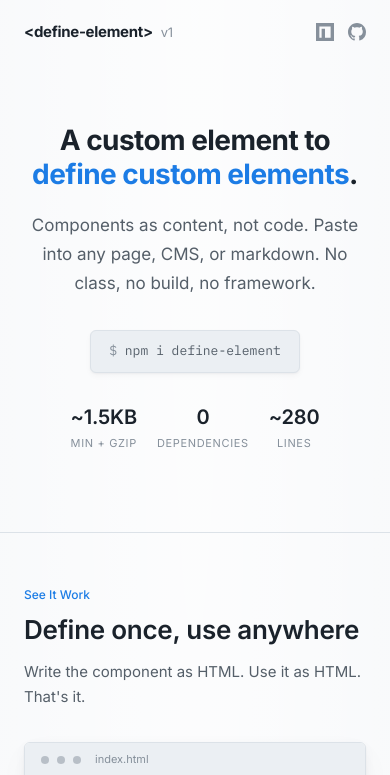
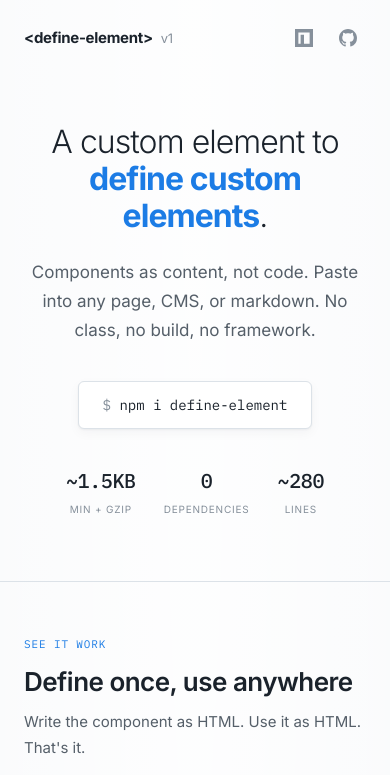
Before and after one commit to dy/define-element, a website: page index.html in a window 390 px wide. Shown: the top 775 px of the page. Drawn offline with Linux system fonts and the light colour scheme.

Commit message:
Update index.html

```diff
--- a/index.html
+++ b/index.html
@@ -3,9 +3,10 @@
 <head>
 <meta charset="UTF-8">
 <meta name="viewport" content="width=device-width, initial-scale=1.0">
+<meta name="description" content="A custom element to define custom elements. Components as content, not code. No class, no build, no framework.">
 <title>define-element — A custom element to define custom elements</title>
 <style>
-  @import url('https://fonts.googleapis.com/css2?family=IBM+Plex+Mono:wght@400;500&family=Inter:wght@400;500;600;700&display=swap');
+  @import url('https://fonts.googleapis.com/css2?family=IBM+Plex+Mono:wght@400;500&family=Inter:wght@300;400;500;600;700&display=swap');
 
   *, *::before, *::after { margin: 0; padding: 0; box-sizing: border-box; }
 
@@ -30,7 +31,7 @@
   body {
     font-family: var(--sans);
     color: var(--fg);
-    background: radial-gradient(ellipse at 50% -200px, oklch(1 0 0 / 0.8), oklch(1 0 0 / 0.3) 300px, transparent 600px) no-repeat, var(--bg);
+    background: radial-gradient(ellipse at 50% -100px, oklch(1 0 0 / 0.9), oklch(1 0 0 / 0.4) 350px, transparent 700px) no-repeat, var(--bg);
     line-height: 1.6;
     -webkit-font-smoothing: antialiased;
   }
@@ -52,8 +53,8 @@
   /* --- Fade-in on scroll --- */
   .reveal {
     opacity: 0;
-    transform: translateY(20px);
-    transition: opacity 0.5s ease, transform 0.5s ease;
+    transform: translateY(32px);
+    transition: opacity 0.7s cubic-bezier(0.16, 1, 0.3, 1), transform 0.7s cubic-bezier(0.16, 1, 0.3, 1);
   }
   .reveal.visible {
     opacity: 1;
@@ -89,11 +90,14 @@
   nav .links {
     display: flex;
     align-items: center;
-    gap: 14px;
+    gap: 8px;
   }
   nav .links a {
     display: inline-flex;
     align-items: center;
+    justify-content: center;
+    min-width: 36px;
+    min-height: 36px;
     color: var(--fg3);
     transition: color 0.2s;
   }
@@ -102,48 +106,50 @@
 
   /* --- Hero --- */
   .hero {
-    padding: 60px 0 80px;
+    padding: 80px 0 96px;
     text-align: center;
   }
   .hero h1 {
-    font-size: 38px;
-    font-weight: 700;
-    letter-spacing: -0.02em;
-    line-height: 1.2;
-    margin-bottom: 20px;
+    font-size: 52px;
+    font-weight: 300;
+    letter-spacing: -0.03em;
+    line-height: 1.15;
+    margin-bottom: 24px;
   }
   .hero h1 em {
     font-style: normal;
+    font-weight: 700;
     color: var(--accent);
   }
   .hero .subtitle {
     font-size: 17px;
     color: var(--fg2);
     max-width: 520px;
-    margin: 0 auto 32px;
+    margin: 0 auto 36px;
     line-height: 1.7;
   }
   .hero .stats {
     display: flex;
-    gap: 32px;
+    gap: 48px;
     justify-content: center;
-    margin-top: 28px;
+    margin-top: 36px;
   }
   .hero .stat {
     text-align: center;
   }
   .hero .stat-val {
-    font-size: 20px;
-    font-weight: 600;
+    font-family: var(--mono);
+    font-size: 24px;
+    font-weight: 500;
     color: var(--fg);
-    letter-spacing: -0.01em;
+    letter-spacing: -0.02em;
   }
   .hero .stat-label {
-    font-size: 11px;
+    font-size: 10px;
     color: var(--fg3);
     text-transform: uppercase;
-    letter-spacing: 0.06em;
-    margin-top: 2px;
+    letter-spacing: 0.08em;
+    margin-top: 4px;
   }
   .install-row {
     display: flex;
@@ -153,21 +159,22 @@
   }
   .install-cmd {
     font-family: var(--mono);
-    font-size: 13px;
-    background: var(--code-bg);
+    font-size: 14px;
+    background: var(--bg2);
     border: 1px solid var(--border);
     border-radius: var(--radius);
-    box-shadow: 0 1px 2px oklch(0.25 0.02 250 / 0.04), 0 3px 6px oklch(0.25 0.02 250 / 0.03);
-    padding: 10px 18px;
-    color: var(--fg2);
+    box-shadow: 0 1px 2px oklch(0.25 0.02 250 / 0.05), 0 4px 12px oklch(0.25 0.02 250 / 0.04);
+    padding: 12px 24px;
+    color: var(--fg);
     cursor: pointer;
-    transition: border-color 0.2s, color 0.2s, transform 0.1s;
+    transition: border-color 0.2s, color 0.2s, transform 0.15s, box-shadow 0.2s;
     position: relative;
   }
-  .install-cmd:hover { border-color: var(--accent2); color: var(--fg); }
-  .install-cmd:active { transform: scale(0.98); }
+  .install-cmd:hover { border-color: var(--accent2); box-shadow: 0 2px 4px oklch(0.25 0.02 250 / 0.06), 0 8px 24px oklch(0.25 0.02 250 / 0.06); }
+  .install-cmd:active { transform: scale(0.97); }
   .install-cmd.copied { border-color: var(--accent); color: var(--accent); }
   .install-cmd::before { content: '$ '; color: var(--fg3); }
+  .install-cmd.copied::before { content: none; }
 
   /* --- Code blocks --- */
   .code-block {
@@ -188,11 +195,9 @@
   .code-dot {
     width: 8px; height: 8px;
     border-radius: 50%;
-    opacity: 0.5;
+    background: var(--fg3);
+    opacity: 0.35;
   }
-  .code-dot:nth-child(1) { background: oklch(0.65 0.02 250); }
-  .code-dot:nth-child(2) { background: oklch(0.65 0.02 250); }
-  .code-dot:nth-child(3) { background: oklch(0.65 0.02 250); }
   .code-title {
     font-size: 11px;
     color: var(--fg3);
@@ -224,6 +229,7 @@
     padding: 0;
     border-radius: 0;
     font-size: inherit;
+    white-space: pre;
   }
 
   /* Syntax colors — cool tones */
@@ -237,27 +243,29 @@
 
   /* --- Section headings --- */
   .section-label {
-    font-size: 12px;
-    font-weight: 500;
+    font-family: var(--mono);
+    font-size: 11px;
+    font-weight: 400;
     color: var(--accent);
-    margin-bottom: 10px;
-    text-transform: capitalize;
+    margin-bottom: 12px;
+    text-transform: uppercase;
+    letter-spacing: 0.08em;
     text-decoration: none;
     display: inline-block;
   }
   .section-label:hover { text-decoration: underline; }
   section h2 {
-    font-size: 26px;
+    font-size: 32px;
     font-weight: 600;
-    letter-spacing: -0.01em;
+    letter-spacing: -0.02em;
     margin-bottom: 12px;
-    line-height: 1.25;
+    line-height: 1.2;
   }
   section .lead {
     font-size: 15px;
     color: var(--fg2);
     max-width: 560px;
-    margin-bottom: 32px;
+    margin-bottom: 36px;
     line-height: 1.7;
   }
 
@@ -303,10 +311,11 @@
     background-position: 10px 10px;
   }
   .result-label {
+    font-family: var(--mono);
     font-size: 10px;
-    font-weight: 600;
+    font-weight: 400;
     text-transform: uppercase;
-    letter-spacing: 0.1em;
+    letter-spacing: 0.08em;
     color: var(--fg3);
     align-self: flex-start;
   }
@@ -327,14 +336,15 @@
     gap: 0 32px;
   }
   .feature {
-    padding: 20px 1rem 20px 0;
+    padding: 20px 1rem 24px 0;
     border-top: 1px solid var(--border);
   }
   .feature h3 {
-    font-size: 14px;
+    font-size: 15px;
     font-weight: 600;
-    margin-bottom: 4px;
+    margin-bottom: 6px;
     color: var(--fg);
+    letter-spacing: -0.01em;
   }
   .feature p {
     font-size: 13px;
@@ -368,6 +378,7 @@
     cursor: pointer;
     transition: color 0.15s, background 0.15s;
     text-decoration: none;
+    user-select: none;
   }
   .proc-tab:hover { color: var(--fg2); }
   .proc-tab.active {
@@ -402,6 +413,7 @@
     color: var(--fg2);
     transition: background 0.15s;
   }
+  .type-table tbody tr:last-child td { border-bottom: none; }
   .type-table tr:hover td {
     background: var(--accent-soft);
   }
@@ -444,13 +456,16 @@
 
   /* --- Responsive --- */
   @media (max-width: 680px) {
-    .hero h1 { font-size: 28px; }
-    .hero .stats { gap: 20px; }
+    .hero { padding: 48px 0 64px; }
+    .hero h1 { font-size: 32px; }
+    .hero .stat-val { font-size: 20px; }
+    .hero .stats { gap: 28px; }
     .demo-panel { grid-template-columns: 1fr; }
     .demo-panel .code-side { border-right: none; border-bottom: 1px solid var(--border); }
     .features { grid-template-columns: 1fr; }
     .proc-tabs { flex-wrap: wrap; }
     section { padding: 48px 0; }
+    section h2 { font-size: 26px; }
     .install-row { flex-direction: column; align-items: center; }
   }
 </style>
@@ -479,7 +494,7 @@
     <p class="subtitle">Components as content, not code. Paste into any page, CMS, or markdown. No class, no build, no framework.</p>
 
     <div class="install-row">
-      <span class="install-cmd" onclick="navigator.clipboard.writeText('npm i define-element');this.classList.add('copied');this.textContent='copied!';setTimeout(()=>{this.textContent='npm i define-element';this.classList.remove('copied')},1200)" title="Click to copy">npm i define-element</span>
+      <span class="install-cmd" onclick="navigator.clipboard.writeText('npm i define-element');this.classList.add('copied');let t=this.textContent;this.textContent='copied!';setTimeout(()=>{this.textContent=t;this.classList.remove('copied')},1200)" title="Click to copy">npm i define-element</span>
     </div>
 
     <div class="stats">
@@ -668,18 +683,18 @@
       </span>
       <span class="proc-tab" data-proc="alpine">
         <svg viewBox="0 0 200 103" width="16" height="14"><polygon fill="#77C1D2" points="149.5 10.3 189.4 50 149.5 89.7 109.6 50"/><polygon fill="#2D3441" points="49.8 10.3 132.5 92.6 52.8 92.6 10 50"/></svg>
-        alpine
+        Alpine
       </span>
       <span class="proc-tab" data-proc="petite-vue">
         <svg viewBox="0 0 128 128" width="14" height="14"><path fill="#42b883" d="M78.8,10L64,35.4L49.2,10H0l64,110l64-110H78.8z"/><path fill="#35495e" d="M78.8,10L64,35.4L49.2,10H25.6L64,76l38.4-66H78.8z"/></svg>
         petite-vue
       </span>
       <span class="proc-tab" data-proc="template-parts">
-        <svg viewBox="0 0 16 16" width="14" height="14"><path fill="currentColor" d="M8 0C3.58 0 0 3.58 0 8c0 3.54 2.29 6.53 5.47 7.59.4.07.55-.17.55-.38 0-.19-.01-.82-.01-1.49-2.01.37-2.53-.49-2.69-.94-.09-.23-.48-.94-.82-1.13-.28-.15-.68-.52-.01-.53.63-.01 1.08.58 1.23.82.72 1.21 1.87.87 2.33.66.07-.52.28-.87.51-1.07-1.78-.2-3.64-.89-3.64-3.95 0-.87.31-1.59.82-2.15-.08-.2-.36-1.02.08-2.12 0 0 .67-.21 2.2.82.64-.18 1.32-.27 2-.27.68 0 1.36.09 2 .27 1.53-1.04 2.2-.82 2.2-.82.44 1.1.16 1.92.08 2.12.51.56.82 1.27.82 2.15 0 3.07-1.87 3.75-3.65 3.95.29.25.54.73.54 1.48 0 1.07-.01 1.93-.01 2.2 0 .21.15.46.55.38A8.013 8.013 0 0016 8c0-4.42-3.58-8-8-8z"/></svg>
+        <svg viewBox="0 0 14 14" width="14" height="14" fill="currentColor"><rect x="1" y="1" width="3" height="12" rx="0.5"/><rect x="5.5" y="3" width="3" height="10" rx="0.5"/><rect x="10" y="5" width="3" height="8" rx="0.5"/></svg>
         template-parts
       </span>
     </div>
-    <div class="code-block" style="border-top-left-radius:0;border-top:1px solid var(--border)">
+    <div class="code-block" style="border-top-left-radius:0">
       <pre id="proc-code" style="padding:20px;font-family:var(--mono);font-size:13px;line-height:1.65"></pre>
     </div>
   </div>
@@ -691,10 +706,10 @@
   <div class="wrap reveal">
     <a class="section-label" href="#why">Why</a>
     <h2>The missing piece</h2>
-    <p class="lead" style="max-width: 620px">The <a href="https://github.com/WICG/webcomponents/blob/gh-pages/proposals/Declarative-Custom-Elements-Strawman.md" style="color:var(--accent);text-decoration:none;border-bottom:1px solid var(--accent-soft)">W3C Declarative Custom Elements proposal</a> has stalled for years. JS-side solutions require build tools and class boilerplate. The declarative CE space is a graveyard.</p>
+    <p class="lead" style="max-width: 620px">The <a href="https://github.com/WICG/webcomponents/blob/gh-pages/proposals/Declarative-Custom-Elements-Strawman.md" style="color:var(--accent);text-decoration:none;border-bottom:1px solid var(--accent-soft);transition:border-color 0.2s" onmouseenter="this.style.borderColor='var(--accent)'" onmouseleave="this.style.borderColor='var(--accent-soft)'">W3C Declarative Custom Elements proposal</a> has stalled for years. JS-side solutions require build tools and class boilerplate. The declarative CE space is a graveyard.</p>
     <p class="lead" style="max-width: 620px">The gap: no lightweight way to define a custom element as HTML. Paste a <code>&lt;define-element&gt;</code> block into any page, CMS, or markdown and it works.</p>
     <p style="font-size:15px; color: var(--fg2); line-height: 1.7; max-width: 620px">This ~300-line polyfill is evidence that the proposal is implementable and useful. Ship it natively.</p>
-    <p style="font-size:13px; margin-top:20px"><a href="https://github.com/dy/define-element#readme" style="color:var(--accent);text-decoration:none">Read the docs &rarr;</a></p>
+    <p style="font-size:13px; margin-top:20px"><a href="https://github.com/dy/define-element#readme" style="color:var(--accent);text-decoration:none;transition:color 0.2s" onmouseenter="this.style.color='var(--accent2)'" onmouseleave="this.style.color='var(--accent)'">Read the docs &rarr;</a></p>
   </div>
 </section>
 
```
